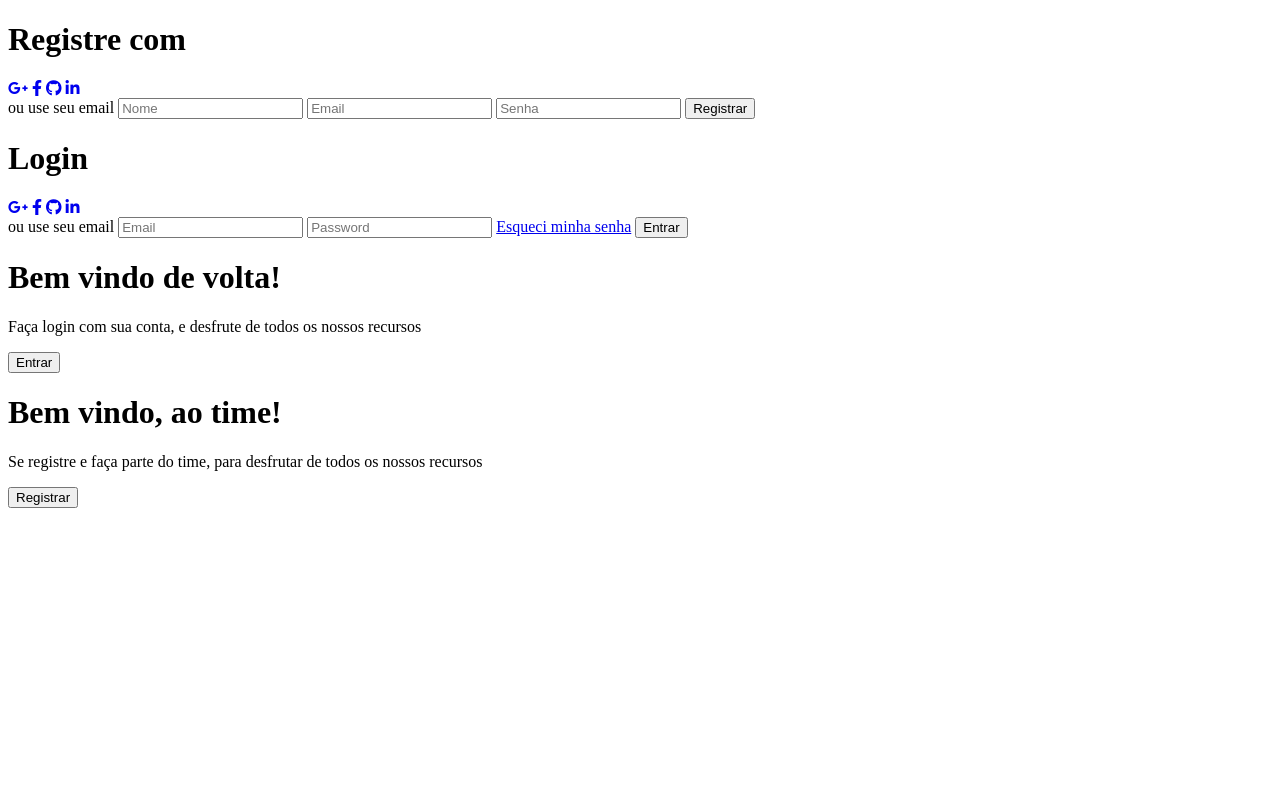
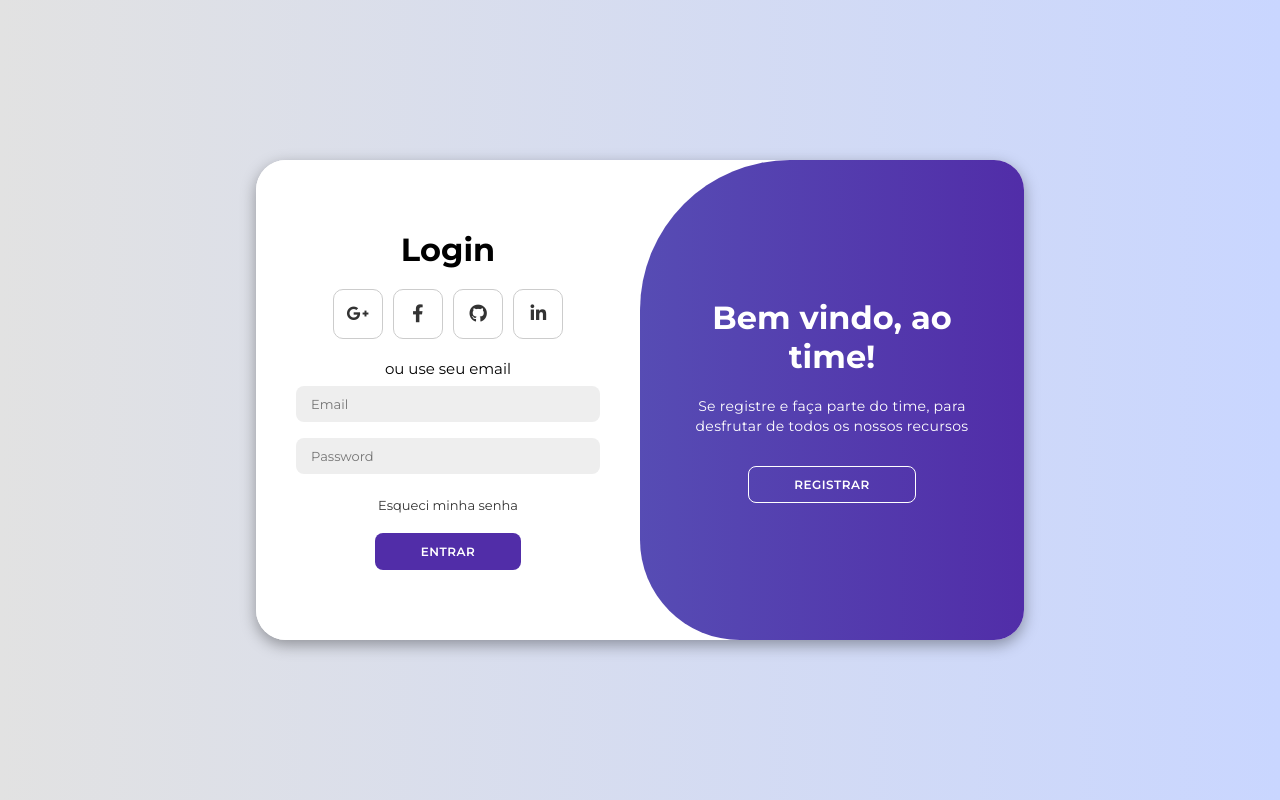
Before and after one commit to lucasrc18/portfolio-senac, a plain HTML site: page projetos/login/index.html in a window 1280 px wide. Drawn offline with Linux system fonts and the light colour scheme; a script that the page names is missing.

Commit message:
fix: css link broken

```diff
--- a/projetos/login/index.html
+++ b/projetos/login/index.html
@@ -4,7 +4,7 @@
     <meta charset="UTF-8">
     <meta name="viewport" content="width=device-width, initial-scale=1.0">
     <link rel="stylesheet" href="https://cdnjs.cloudflare.com/ajax/libs/font-awesome/6.4.2/css/all.min.css">
-    <link rel="stylesheet" href="style.css">
+    <link rel="stylesheet" href="./styles/main.css">
     <title>Login page</title>
 </head>
 
```
